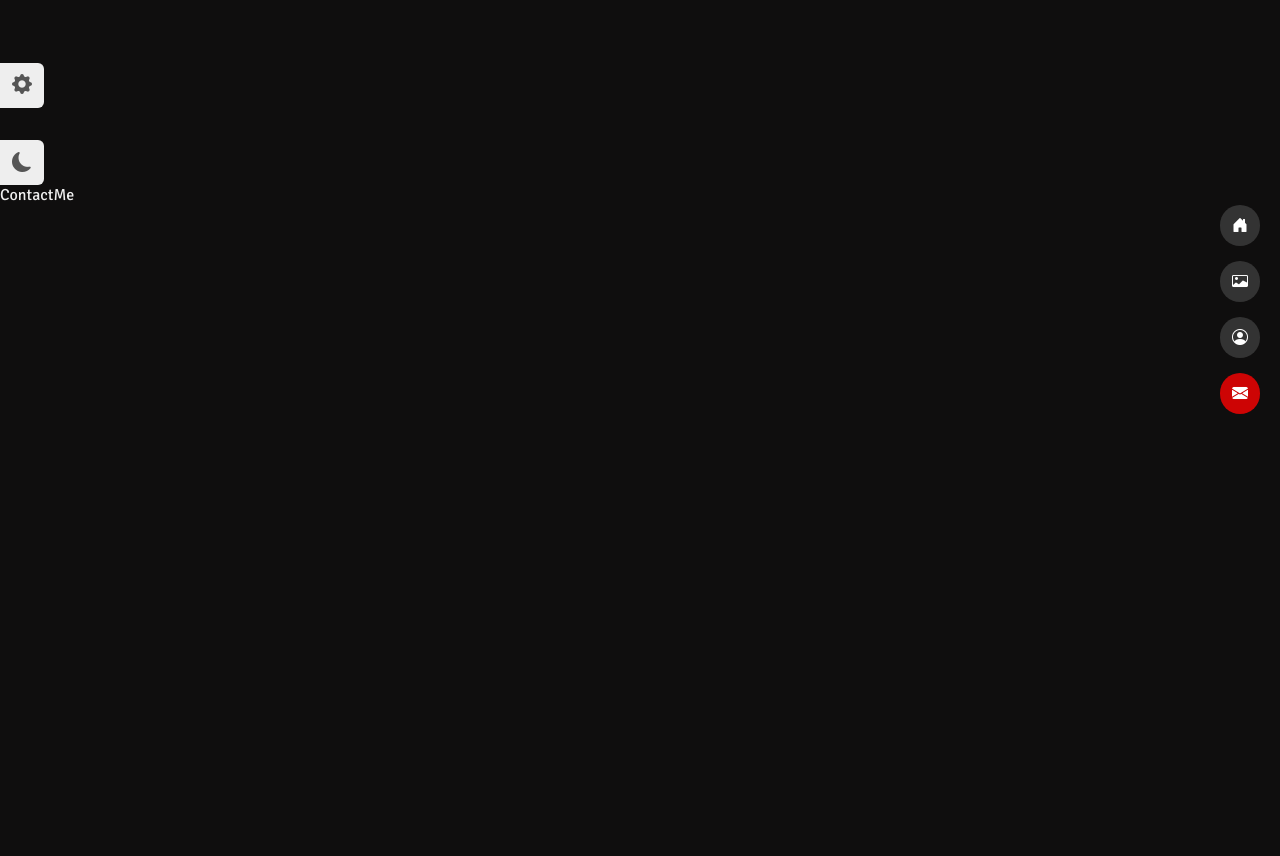
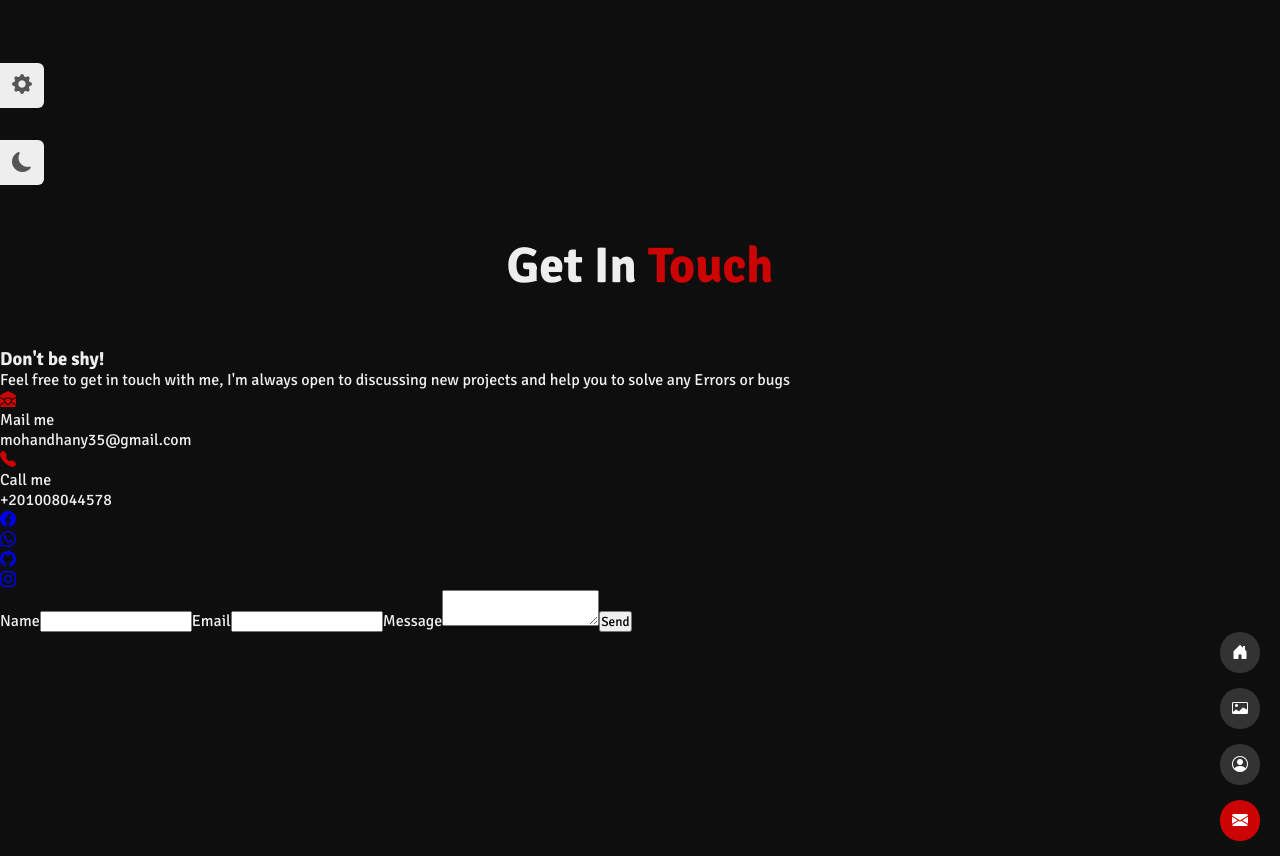
Before and after one commit to MohandTurke2002/My-Portofolio, a React (Create React App) app: page /ContactMe in a window 1280 px wide. Built offline with nearby package versions, Linux system fonts and the light colour scheme.

Commit message:
initial structure contact me

```diff
--- a/package.json
+++ b/package.json
@@ -3,6 +3,7 @@
   "version": "0.1.0",
   "private": true,
   "dependencies": {
+    "@emailjs/browser": "^3.11.0",
     "@reduxjs/toolkit": "^1.9.5",
     "@testing-library/jest-dom": "^5.16.5",
     "@testing-library/react": "^13.4.0",
--- a/src/pages/ContactMe.jsx
+++ b/src/pages/ContactMe.jsx
@@ -1,12 +1,97 @@
-import React from "react";
+import React, { useRef } from "react";
+import emailjs from "@emailjs/browser";
 import Settings from "../components/Settings/Settings";
 import Navbar from "../components/NavBar/Navbar";
 
 function ContactMe() {
+  const form = useRef();
+  const sendEmail = (e) => {
+    e.preventDefault();
+
+    emailjs
+      .sendForm(
+        "service_r19f6bg",
+        "template_meslrhg",
+        form.current,
+        "EQXhGgOYd7I4Z0L2l"
+      )
+      .then(
+        (result) => {
+          console.log(result.text);
+        },
+        (error) => {
+          console.log(error.text);
+        }
+      );
+  };
   return (
     <div>
       <Settings />
-      ContactMe
+      <div className="contact-me">
+        <h1 className="special-title">
+          Get In <span className="change-color">Touch</span>
+        </h1>
+        <div className="container-form">
+          <div className="social-links">
+            <h3>Don't be shy!</h3>
+            <p>
+              Feel free to get in touch with me, I'm always open to discussing
+              new projects and help you to solve any Errors or bugs{" "}
+            </p>
+            <div className="contact-way">
+              <div className="mail">
+                <div className="icon change-color">
+                  <i className="bi bi-envelope-open-heart-fill"></i>
+                </div>
+                <div className="text">
+                  <p>Mail me</p>
+                  <p>mohandhany35@gmail.com</p>
+                </div>
+              </div>
+              <div className="phone">
+                <div className="icon change-color">
+                  <i className="bi bi-telephone-fill"></i>
+                </div>
+                <div className="text">
+                  <p>Call me</p>
+                  <p>+201008044578</p>
+                </div>
+              </div>
+            </div>
+            <div className="social">
+              <div>
+                <a href="/">
+                  <i className="bi bi-facebook"></i>
+                </a>
+              </div>
+              <div>
+                <a href="/">
+                  <i className="bi bi-whatsapp"></i>
+                </a>
+              </div>
+              <div>
+                <a href="/">
+                  <i className="bi bi-github"></i>
+                </a>
+              </div>
+              <div>
+                <a href="/">
+                  <i className="bi bi-instagram"></i>
+                </a>
+              </div>
+            </div>
+          </div>
+          <form ref={form} onSubmit={sendEmail}>
+            <label>Name</label>
+            <input type="text" name="user_name" />
+            <label>Email</label>
+            <input type="email" name="user_email" />
+            <label>Message</label>
+            <textarea name="message" />
+            <input type="submit" value="Send" />
+          </form>
+        </div>
+      </div>
       <Navbar />
     </div>
   );
--- a/src/pages/Portofolio.jsx
+++ b/src/pages/Portofolio.jsx
@@ -17,7 +17,6 @@ import weather from "./images-portofolio/weather.png";
 import creatyourtask from "./images-portofolio/creat-your-task.png";
 import Popup from "reactjs-popup";
 import "./scss/protofolio.scss";
-import "animate.css";
 
 function Portofolio() {
   return (
--- a/src/pages/scss/contactme.scss
+++ b/src/pages/scss/contactme.scss
@@ -0,0 +1,3 @@
+.contact-me {
+  display: flex;
+}
```
Also changed, not shown: 1 other file (tests, documents, lock files or other folders).
